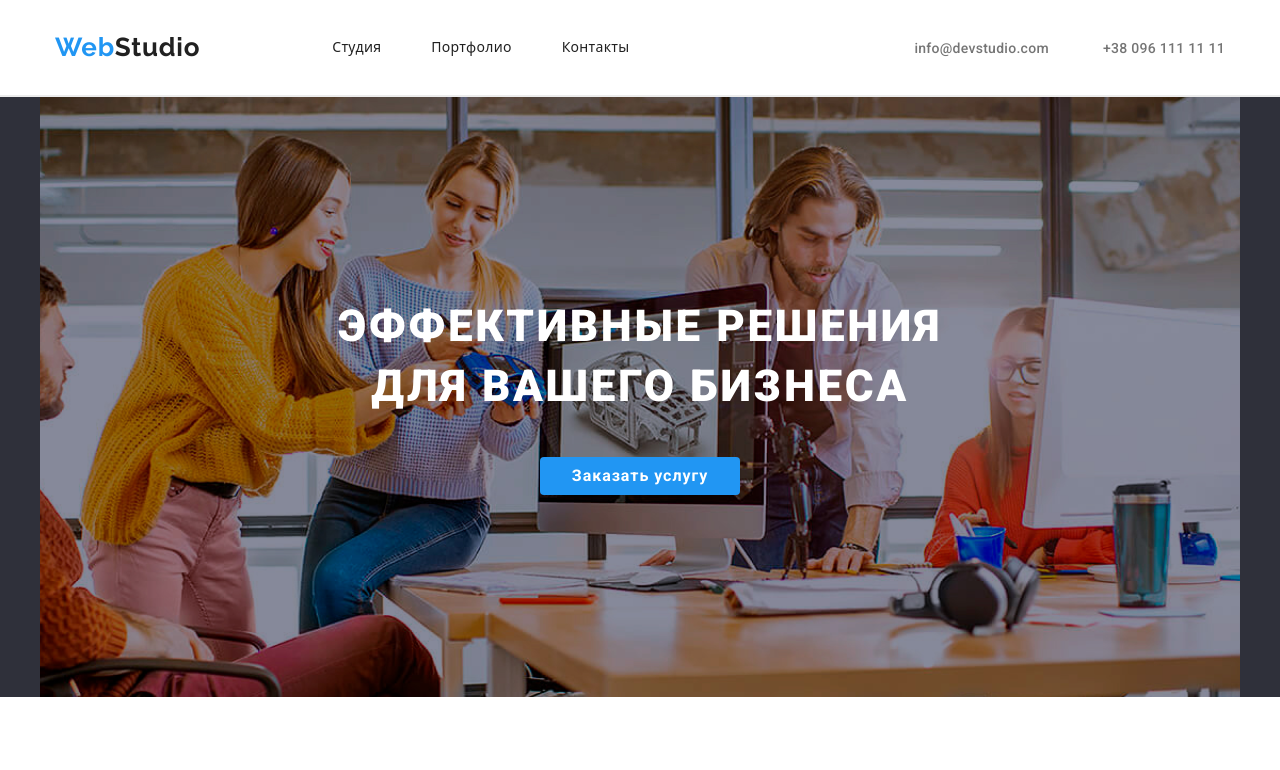
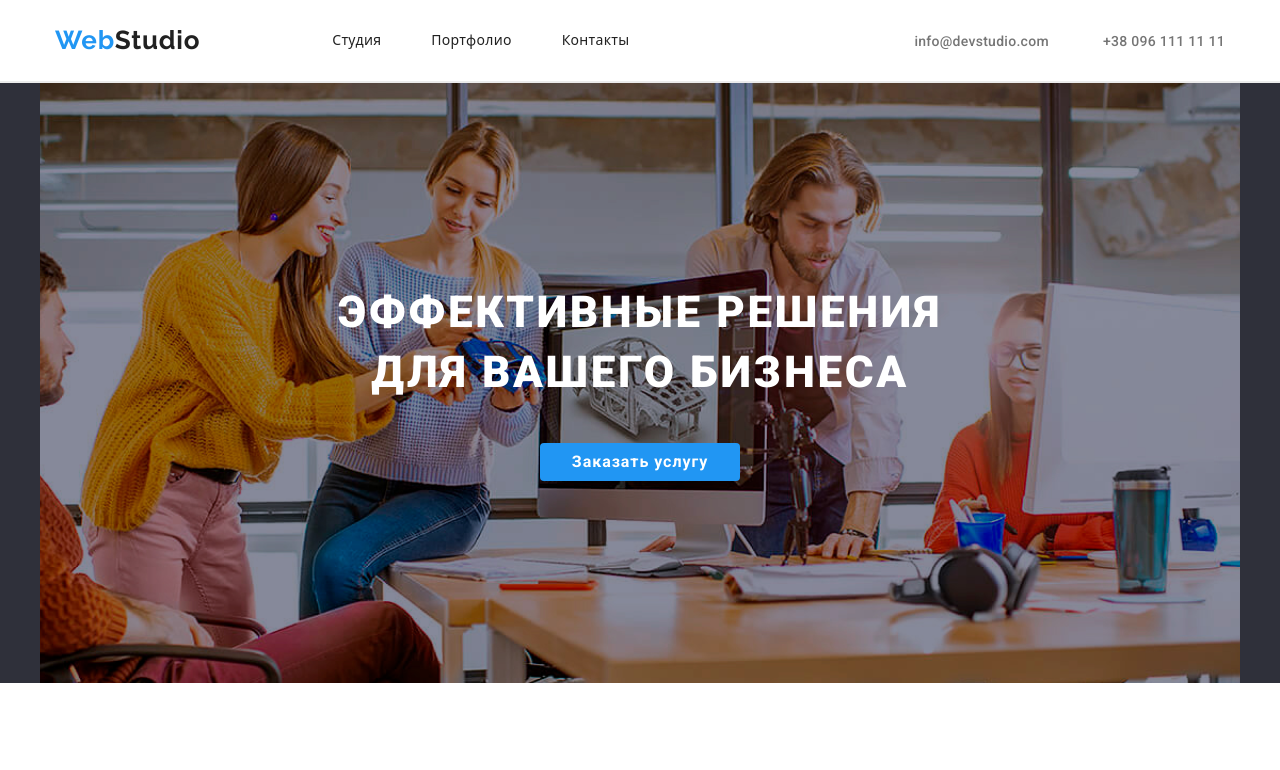
Before and after one commit to nkpn/goit-markup-hw-03, a plain HTML site: page index.html in a window 1280 px wide. Shown: the top 770 px of the page. Drawn offline with nearby package versions, Linux system fonts and the light colour scheme.

Commit message:
header padding 25px

```diff
--- a/css/style.css
+++ b/css/style.css
@@ -77,7 +77,7 @@ li{
 header{
   background: #FFFFFF;
   border-bottom: 2px solid #ECECEC;
-  padding: 32px 0;
+  padding: 25px 0;
 }
 
 header> .container{
```
